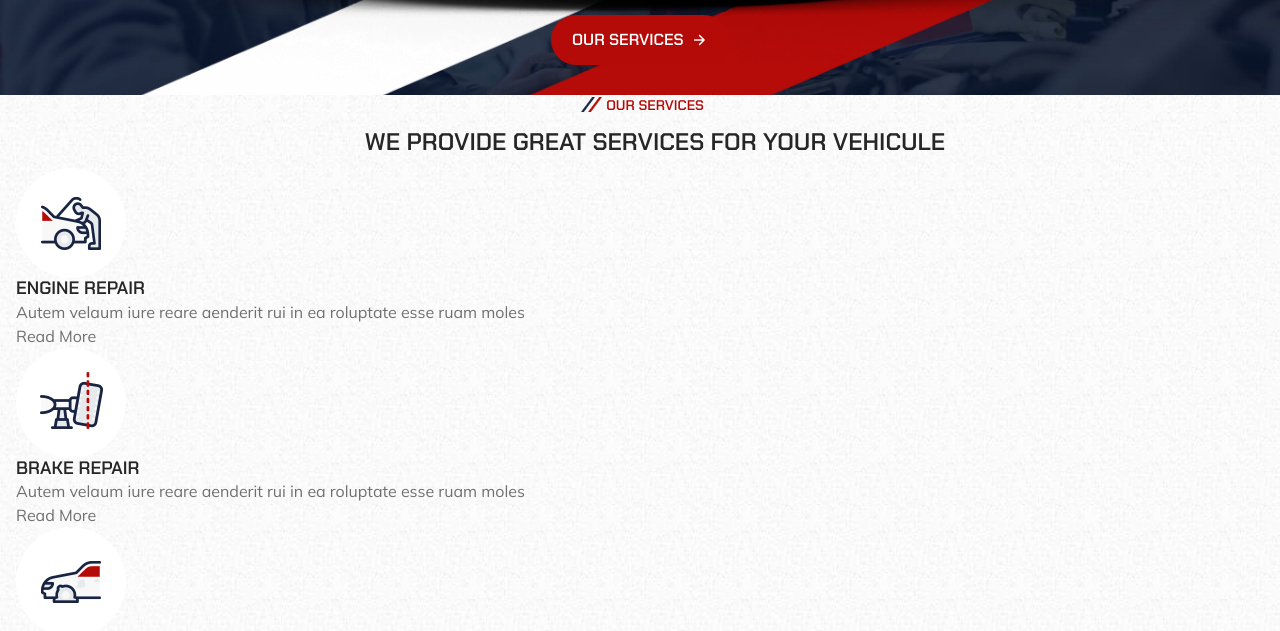
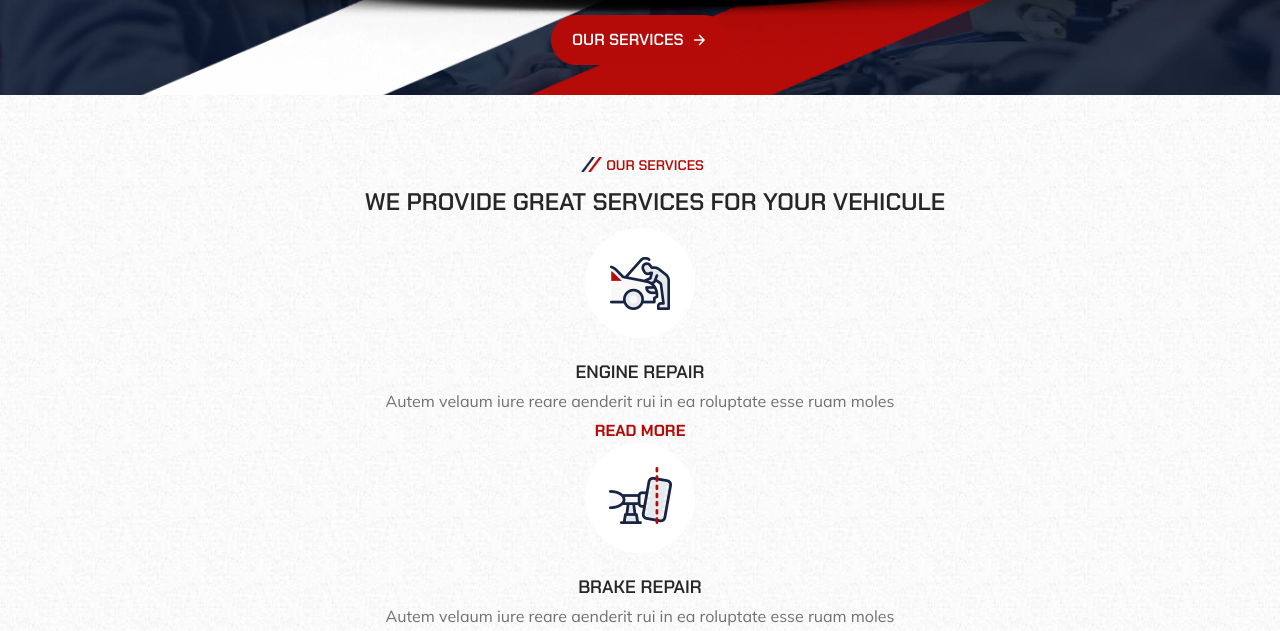
Before and after one commit to FJ9019/CarRepair, a plain HTML site: page index.html in a window 1280 px wide. Shown: the part 243-874 px from the top of the page. Drawn offline with nearby package versions, Linux system fonts and the light colour scheme; files whose address does not match are found by name.

Commit message:
Service CSS

```diff
--- a/css/styles.css
+++ b/css/styles.css
@@ -274,6 +274,17 @@ body {
   }
 }
 
+.section {
+  padding-block: var(--section-padding);
+}
+
+.btn-link {
+  font-family: var(--ff-chakra-petch);
+  text-transform: uppercase;
+  color: var(--international-orange-engineering);
+  font-weight: var(--fw-700);
+}
+
 
 
 
@@ -402,3 +413,34 @@ body {
   width: 90%;
   z-index: -1;
 }
+
+
+
+/* Service */
+.service-banner {
+  display: none;
+}
+
+.service {
+  text-align: center;
+}
+
+.service-list {
+  gap: 0;
+  margin-block-end: 40px;
+}
+
+.service-card .card-icon {
+  max-width: max-content;
+  margin-inline: auto;
+  margin-block-end: 24px;
+}
+
+.service-card .card-text {
+  line-height: 1.2;
+  margin-block: 8px;
+}
+
+.service .btn {
+  margin-inline: auto;
+}
```
